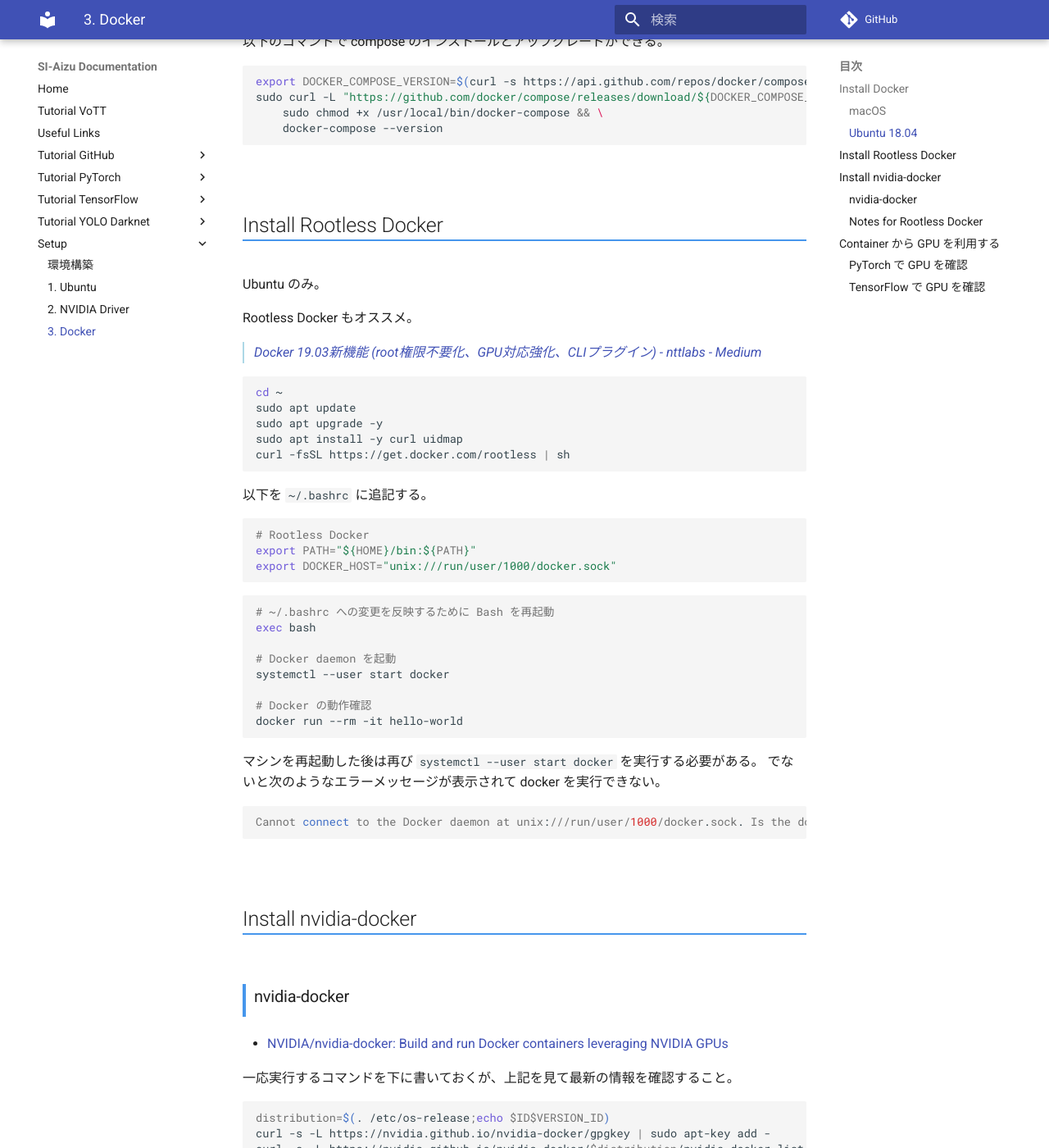
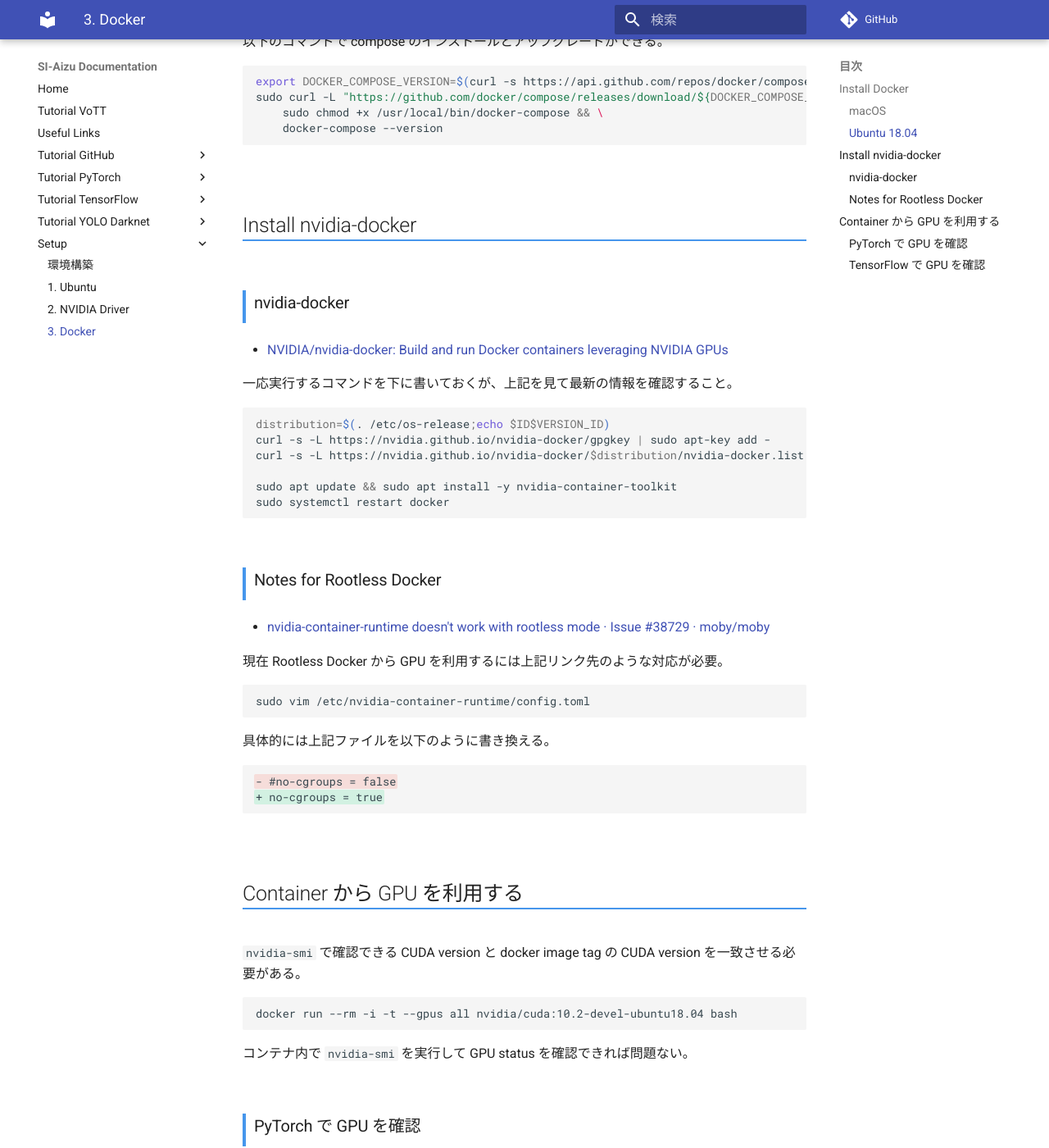
Before and after one commit to SI-Aizu/documentation, an MkDocs documentation site: the page built from docs/setup/3-docker.md, in a window 1280 px wide and 1400 px high, scrolled down 943 px. Shown: the whole window at 82% size. Built offline with MkDocs 1.6.1 and Material for MkDocs 9.7.7, drawn with Linux system fonts in a browser that asks for light colours; comment, search, counter and statistics services are not loaded.

Commit message:
Remove Rootless Docker section (#96)

````diff
--- a/docs/setup/3-docker.md
+++ b/docs/setup/3-docker.md
@@ -36,50 +36,6 @@
 sudo curl -L "https://github.com/docker/compose/releases/download/${DOCKER_COMPOSE_VERSION}/docker-compose-$(uname -s)-$(uname -m)" -o /usr/local/bin/docker-compose && \
     sudo chmod +x /usr/local/bin/docker-compose && \
     docker-compose --version
-```
-
-
-
-## Install Rootless Docker
-
-Ubuntu のみ。
-
-Rootless Docker もオススメ。
-
-> [Docker 19.03新機能 (root権限不要化、GPU対応強化、CLIプラグイン) - nttlabs - Medium](https://medium.com/nttlabs/docker-1903-5155754ff8ac)
-
-```sh
-cd ~
-sudo apt update
-sudo apt upgrade -y
-sudo apt install -y curl uidmap
-curl -fsSL https://get.docker.com/rootless | sh
-```
-
-以下を `~/.bashrc` に追記する。
-
-```sh
-# Rootless Docker
-export PATH="${HOME}/bin:${PATH}"
-export DOCKER_HOST="unix:///run/user/1000/docker.sock"
-```
-
-```sh
-# ~/.bashrc への変更を反映するために Bash を再起動
-exec bash
-
-# Docker daemon を起動
-systemctl --user start docker
-
-# Docker の動作確認
-docker run --rm -it hello-world
-```
-
-マシンを再起動した後は再び `systemctl --user start docker` を実行する必要がある。
-でないと次のようなエラーメッセージが表示されて docker を実行できない。
-
-```
-Cannot connect to the Docker daemon at unix:///run/user/1000/docker.sock. Is the docker daemon running?
 ```
 
 
````
